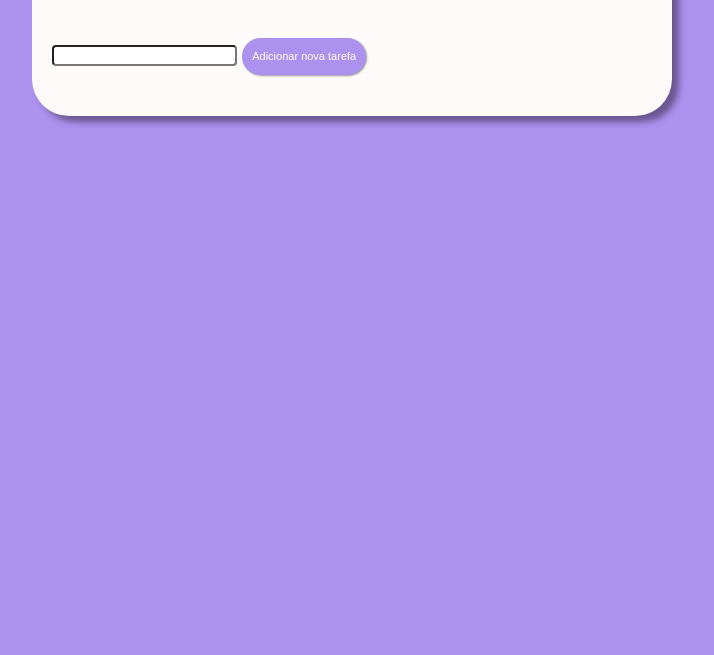
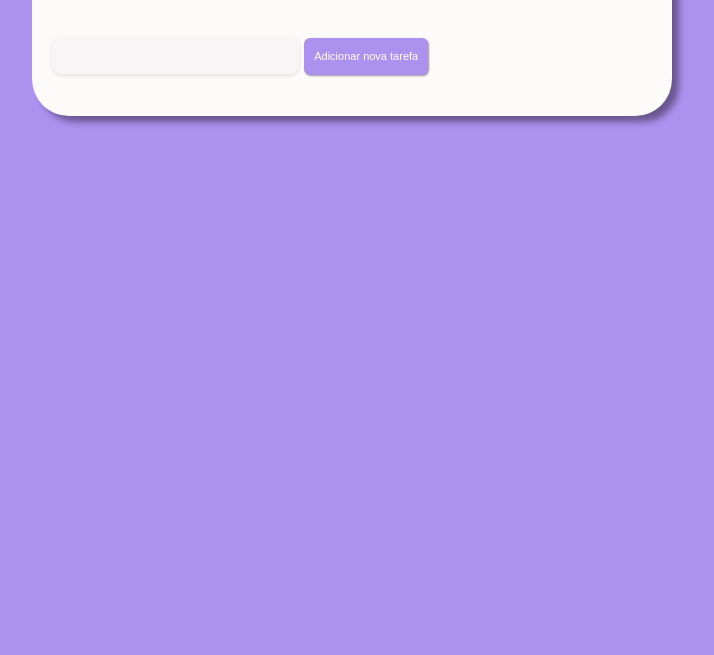
Before and after one commit to lauluah/Lista-Tarefas, a plain HTML site: page index.html in a window 1280 px wide. Shown: the part 145-800 px from the top of the page, without its empty margins (288-1002 px from the left). Drawn offline with Linux system fonts and the light colour scheme.

Commit message:
Update style.css

```diff
--- a/style.css
+++ b/style.css
@@ -69,8 +69,23 @@ form button {
   height: 37px;
   cursor: pointer;
   margin-top: 30px;
-  border-radius: 40px;
+  border-radius: 6px;
   box-shadow: 1px 1px 2px rgba(12, 1, 10, 0.405);
+}
+
+.input-tarefa {
+  border: none;
+  background-color: #f8f5f7f9;
+  padding: 10px 20px;
+  font-size: 16px;
+  color: #333;
+  border-radius: 10px;
+  box-shadow: 0 2px 4px rgba(0, 0, 0, 0.1);
+}
+
+.input-tarefa:focus {
+  outline: none;
+  box-shadow: 3px 10px 4px rgba(0, 0, 0, 0.2);
 }
 
 form button:hover {
```
